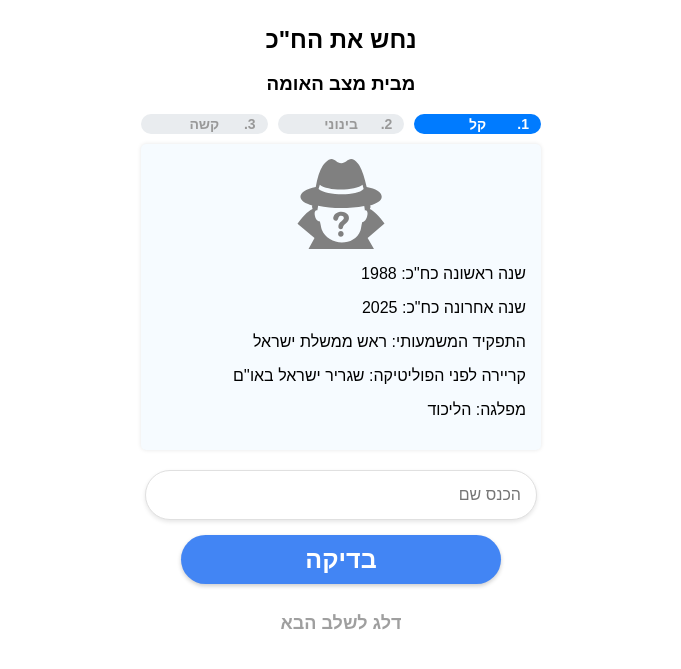
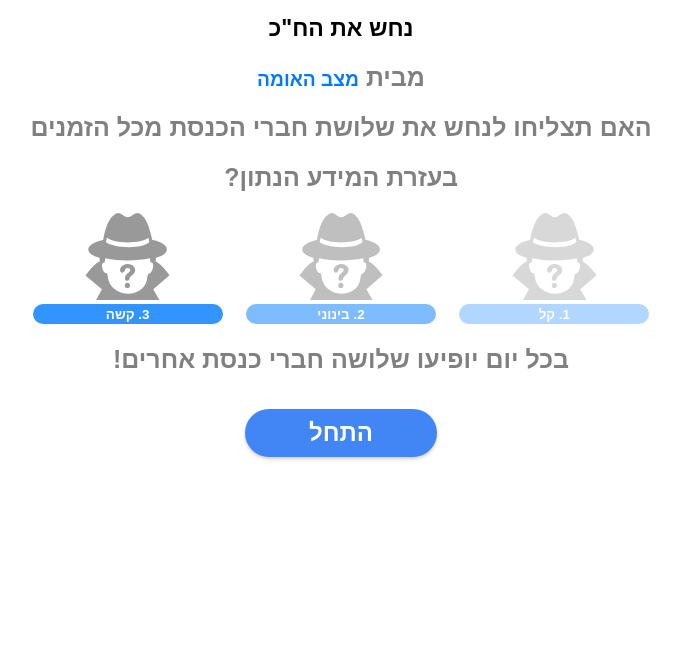
Before and after one commit to TheBlueBear02/StateOfTheNation, a Flask app: page /guessthekm in a window 1280 px wide. Shown: the top 669 px of the page, without its empty margins (299-980 px from the left). Run offline with Flask 3, Linux system fonts and the light colour scheme; parts of the project's set-up code (start-up, migrations or seed data) failed here and were passed over.

Commit message:
added game start screen

```diff
--- a/static/game.css
+++ b/static/game.css
@@ -8,38 +8,44 @@ body {
 
 .container {
     width: 90%;
-    max-width: 400px;
-    margin: 0px auto;
-    padding: 10px 20px;
-    border-radius: 10px;
+    max-width: 48vh;
+    margin: 0 auto;
+    padding: 1.2vh 2.4vh;
+    border-radius: 1.2vh;
 }
 
 h1 {
-    font-size: 24px;
+    font-size: 2.88vh;
 }
-
-h2.blue-text {
+h2 {
+    font-size: 3.12vh;
+    color: grey;
+}
+span.blue-text {
     color: #007bff;
-    font-size: 20px;
+    font-size: 2.4vh;
+}
+p {
+    font-size: 2.16vh;
 }
 
 .difficulty {
     display: flex;
     justify-content: center;
-    gap: 10px;
-    margin-bottom: 10px;
+    gap: 1.2vh;
+    margin-bottom: 1.2vh;
     direction: rtl;
 }
 
 .difficulty-btn {
     background: #e9ecef;
     color: #999999;
-    padding: 10px 20px;
-    border-radius: 20px;
-    font-size: 14px;
+    padding: 1.2vh 2.4vh;
+    border-radius: 2.4vh;
+    font-size: 1.68vh;
     transition: all 0.2s ease;
-    width: 33%;
-    height: 20px;
+    width: 39.6%;
+    height: 2.4vh;
     display: flex;
     align-items: center;
     justify-content: center;
@@ -56,66 +62,64 @@ h2.blue-text {
 
 .difficulty-number {
     position: absolute;
-    right: 12px;
+    right: 1.44vh;
 }
 
 .hint-box {
     background: #f6fbff;
-    padding: 15px;
-    border-radius: 5px;
+    padding: 1.8vh;
+    border-radius: 0.6vh;
     text-align: right;
-    box-shadow: 0 0 4px rgba(0, 0, 0, 0.1);
+    box-shadow: 0 0 0.48vh rgba(0, 0, 0, 0.1);
 }
 
 .hint-icon {
-    width: 90px;
-    height: 90px;
-    margin-bottom: 10px;
-    margin: auto;
-    display: block;
+    width: 10.8vh;
+    height: 10.8vh;
+    margin-bottom: 0.6vh;
 }
 
 input {
     width: 90%;
-    padding: 15px;
-    margin-top: 20px;
+    padding: 1.8vh;
+    margin-top: 2.4vh;
     border: 1px solid #e0e0e0;
-    border-radius: 25px;
+    border-radius: 3vh;
     text-align: right;
-    font-size: 16px;
-    box-shadow: 0 2px 4px rgba(0,0,0,0.1);
+    font-size: 1.92vh;
+    box-shadow: 0 0.24vh 0.48vh rgba(0,0,0,0.1);
 }
 
 button#submit-btn {
     background: #4285f4;
     color: white;
     border: none;
-    padding: 10px;
+    padding: 1.2vh;
     width: 80%;
-    margin-top: 15px;
-    border-radius: 25px;
+    margin-top: 1.8vh;
+    border-radius: 3vh;
     cursor: pointer;
-    font-size: 25px;
+    font-size: 3vh;
     font-weight: bold;
-    box-shadow: 0 2px 4px rgba(0,0,0,0.2);
+    box-shadow: 0 0.24vh 0.48vh rgba(0,0,0,0.2);
     transition: all 0.2s ease;
 }
 
 button#submit-btn:hover {
     background: #357abd;
-    transform: translateY(-1px);
-    box-shadow: 0 4px 8px rgba(0,0,0,0.2);
+    transform: translateY(-1.2vh);
+    box-shadow: 0 0.48vh 0.96vh rgba(0,0,0,0.2);
 }
 
 #result-message {
-    margin-top: 10px;
-    font-size: 18px;
+    margin-top: 1.2vh;
+    font-size: 2.16vh;
     font-weight: bold;
 }
 
 #skip-btn {
-    margin-top: 10px;
-    font-size: 18px;
+    margin-top: 1.2vh;
+    font-size: 2.16vh;
     font-weight: bold;
     background: none;
     border: none;
@@ -124,5 +128,47 @@ button#submit-btn:hover {
 }
 #skip-btn:hover {
     opacity: 0.7;
+}
+.hint-container {
+    display: flex;
+    align-items: center;
+    justify-content: center;
+    width: 100%;
+}
+.start-button {
+    background: #4285f4;
+    color: white;
+    border: none;
+    padding: 1.2vh;
+    width: 24vh;
+    margin-top: 1.8vh;
+    border-radius: 3vh;
+    cursor: pointer;
+    font-size: 3vh;
+    font-weight: bold;
+    box-shadow: 0 0.24vh 0.48vh rgba(0,0,0,0.2);
+    transition: all 0.2s ease;
+}
+.start-button:hover {
+    background: #357abd;
+    transform: translateY(-1.2vh);
+    box-shadow: 0 0.48vh 0.96vh rgba(0,0,0,0.2);
+}
 
+.difficulty-table {
+    width: 50%;
+    border-collapse: collapse;
+    margin-top: 1.2vh;
+    margin: auto;
 }
+
+.difficulty-item {
+    display: flex;
+    flex-direction: column;
+    align-items: center;
+}
+
+.difficulty-btn.start-screen {
+    width: 90%;
+    color: white;
+}
--- a/static/js/game.js
+++ b/static/js/game.js
@@ -4,6 +4,9 @@ document.addEventListener("DOMContentLoaded", function () {
     const userInput = document.getElementById("user-answer");
     const resultMessage = document.getElementById("result-message");
     const skipButton = document.getElementById("skip-btn");
+    const startButton = document.getElementById("start-btn");
+    const openingScreen = document.querySelector(".openingScreen");
+    const gameContainer = document.getElementById("game-container");
     let correctName = "";
 
     // Variables to track scores
@@ -178,6 +181,12 @@ document.addEventListener("DOMContentLoaded", function () {
         userInput.value = "";
         resultMessage.textContent = "";
     });
+
+    // Add event listener for the start button
+    startButton.addEventListener("click", function () {
+        openingScreen.style.display = "none"; // Hide the opening screen
+        gameContainer.style.display = "block"; // Show the game container
+    });
 });
 
 // Function to show the summary screen
--- a/templates/game.html
+++ b/templates/game.html
@@ -9,10 +9,43 @@
     <script src="/static/js/game.js" defer></script>
 </head>
 <body>
-    <div class="container" >
+    <div class="header">
         <h1>נחש את הח"כ</h1>
-        <h2 id="name-placeholder" class="blue-text"></h2>
-        <h3>מבית <span class="blue-text">מצב האומה</span></h3>
+        <h2>מבית <span class="blue-text">מצב האומה</span></h2>
+    </div>
+    <div class="openingScreen" >
+        <div class="difficulty-selection">
+            <h2>האם תצליחו לנחש את שלושת חברי הכנסת מכל הזמנים</h2>
+            <h2>בעזרת המידע הנתון? </h2>
+            <table class="difficulty-table">
+                <tr>
+                    <td>
+                        <div class="difficulty-item">
+                            <img src="/static/images/header/game_icon.svg" alt="hint" class="hint-icon" style="opacity: 0.3;">
+                            <button class="difficulty-btn start-screen" style="background-color: #007bff; opacity: 0.3;" data-level="קל">1. קל</button>
+                        </div>
+                    </td>
+                    <td>
+                        <div class="difficulty-item">
+                            <img src="/static/images/header/game_icon.svg" alt="hint" class="hint-icon" style="opacity: 0.5;">
+                            <button class="difficulty-btn start-screen" style="background-color: #007bff; opacity: 0.5;" data-level="בינוני">2. בינוני</button>
+                        </div>
+                    </td>
+                    <td>
+                        <div class="difficulty-item">
+                            <img src="/static/images/header/game_icon.svg" alt="hint" class="hint-icon" style="opacity: 0.8;">
+                            <button class="difficulty-btn start-screen" style="background-color: #007bff; opacity: 0.8;" data-level="קשה">3. קשה</button>
+                        </div>
+                    </td>
+                </tr>
+            </table>
+            <h2>בכל יום יופיעו שלושה חברי כנסת אחרים!</h2>
+            <button id="start-btn" class="start-button">התחל</button>
+        </div>
+    </div>
+
+    <div class="container" id="game-container" style="display: none;">
+
 
         <div class="difficulty">
             <button class="difficulty-btn current-level" data-level="קל"><span class="difficulty-number">1.</span> קל</button>
```
Also changed, not shown: static/images/site icon.png (deleted), static/images/site icon1.png (deleted), static/images/site icon2.png (deleted), static/images/site icon3.png (deleted), static/images/site icon4.png (deleted), static/images/site icon5.png (deleted).
